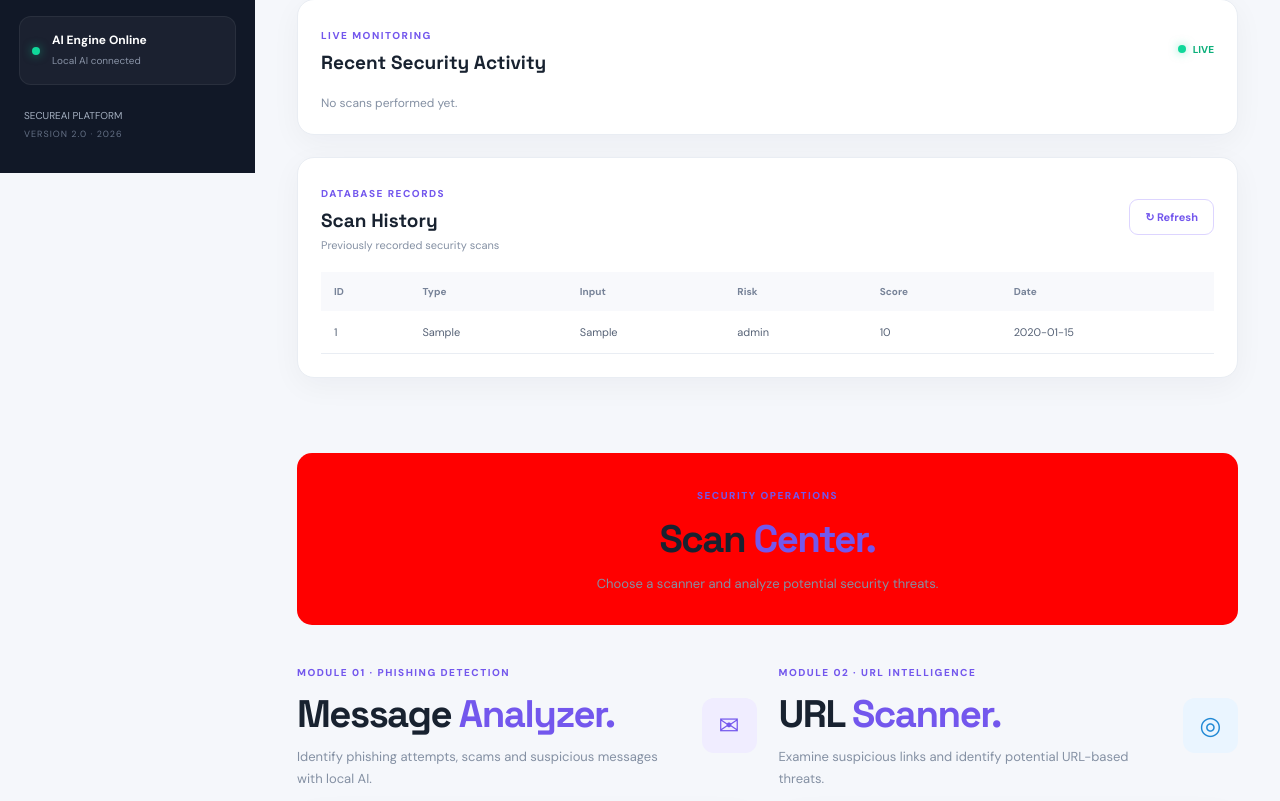
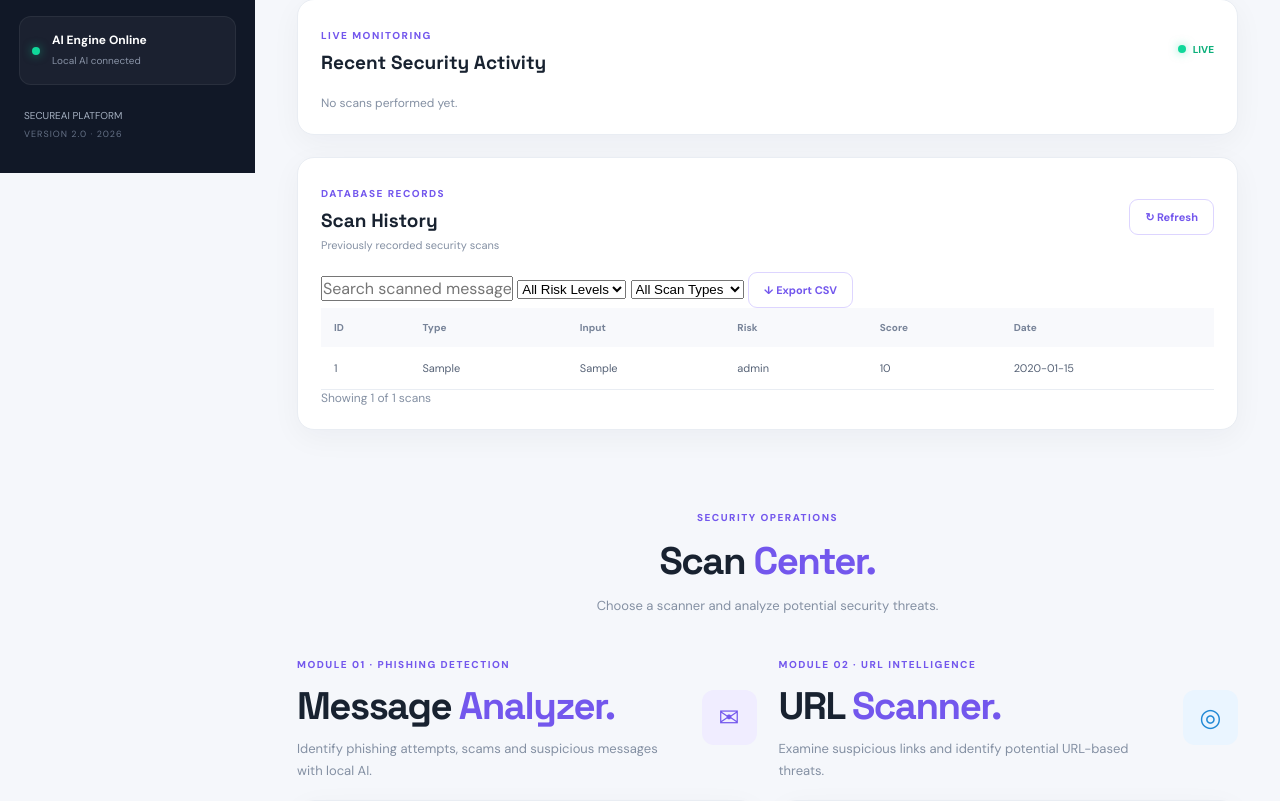
Before and after one commit to prakritinagar01-hub/SecureAI, a Flask app: page / in a window 1280 px wide. Shown: the part 627-1428 px from the top of the page. Run offline with Flask 3, Linux system fonts and the light colour scheme; tables that the repository leaves empty hold one stand-in row (values such as "Sample post").

Commit message:
Improve scan history filters and UI styling

```diff
--- a/static/script.js
+++ b/static/script.js
@@ -209,9 +209,12 @@ function updateDashboard(riskLevel, scanType) {
     activityList.prepend(activity);
 }
 
+
 // =====================================
-// SCAN HISTORY
+// SCAN HISTORY — SEARCH, FILTER & EXPORT
 // =====================================
+
+let allHistoryScans = [];
 
 async function loadScanHistory() {
     const historyList = document.getElementById("historyList");
@@ -226,13 +229,55 @@ async function loadScanHistory() {
             throw new Error("Unable to load scan history");
         }
 
-        if (data.history.length === 0) {
+        allHistoryScans = data.history || [];
+        renderScanHistory();
+
+    } catch (error) {
         historyList.innerHTML =
-                '<p class="history-empty">No scans found yet.</p>';
+            `<p class="history-empty">${escapeHTML(error.message)}</p>`;
+    }
+}
+
+
+// DISPLAY HISTORY
+function renderScanHistory() {
+    const historyList = document.getElementById("historyList");
+
+    const searchValue =
+        (document.getElementById("historySearch")?.value || "")
+        .toLowerCase()
+        .trim();
+
+    const riskValue =
+        document.getElementById("riskFilter")?.value || "all";
+
+    const typeValue =
+        document.getElementById("typeFilter")?.value || "all";
+
+    const filteredScans = allHistoryScans.filter(scan => {
+
+        const input = String(scan.scanned_input || "").toLowerCase();
+        const type = String(scan.scan_type || "").toLowerCase();
+        const risk = String(scan.risk_level || "Unknown").toLowerCase();
+
+        const matchesSearch =
+            input.includes(searchValue) || type.includes(searchValue);
+
+        const matchesRisk =
+            riskValue === "all" || risk === riskValue.toLowerCase();
+
+        const matchesType =
+            typeValue === "all" || type === typeValue.toLowerCase();
+           return matchesSearch && matchesRisk && matchesType;
+    });
+
+    if (filteredScans.length === 0) {
+        historyList.innerHTML =
+            '<p class="history-empty">No matching scans found.</p>';
         return;
     }
 
-        const rows = data.history.map(scan => {
+    const rows = filteredScans.map(scan => {
         const risk = (scan.risk_level || "Unknown").toLowerCase();
 
         const riskClass = ["high", "medium", "low"].includes(risk)
@@ -246,10 +291,14 @@ async function loadScanHistory() {
 
         return `
             <tr>
-                    <td>${scan.id}</td>
+                <td>${Number(scan.id) || 0}</td>
                 <td>${safeType}</td>
-                    <td title="${safeInput}">${safeInput.slice(0, 35)}${safeInput.length > 35 ? "..." : ""}</td>
-                    <td><span class="risk-badge ${riskClass}">${safeRisk}</span></td>
+                <td title="${safeInput}">
+                    ${safeInput.slice(0, 35)}${safeInput.length > 35 ? "..." : ""}
+                </td>
+                <td>
+                    <span class="risk-badge ${riskClass}">${safeRisk}</span>
+                </td>
                 <td>${Number(scan.risk_score) || 0}</td>
                 <td>${safeDate}</td>
             </tr>
@@ -272,15 +321,14 @@ async function loadScanHistory() {
                 <tbody>${rows}</tbody>
             </table>
         </div>
+        <p class="history-empty">
+            Showing ${filteredScans.length} of ${allHistoryScans.length} scans
+        </p>
     `;
-
-    } catch (error) {
-        historyList.innerHTML =
-            `<p class="history-empty">${escapeHTML(error.message)}</p>`;
-    }
 }
 
-// Safely display untrusted database text
+
+// SAFELY DISPLAY UNTRUSTED DATABASE TEXT
 function escapeHTML(value) {
     return String(value).replace(/[&<>"']/g, character => ({
         "&": "&amp;",
@@ -291,8 +339,106 @@ function escapeHTML(value) {
     })[character]);
 }
 
-// Load history when page opens
-document.addEventListener("DOMContentLoaded", loadScanHistory);
+
+// SEARCH AND FILTER EVENTS
+document.addEventListener("DOMContentLoaded", () => {
+
+    loadScanHistory();
+
+    document.getElementById("historySearch")
+        ?.addEventListener("input", renderScanHistory);
+
+    document.getElementById("riskFilter")
+        ?.addEventListener("change", renderScanHistory);
+
+    document.getElementById("typeFilter")
+        ?.addEventListener("change", renderScanHistory);
+
+    document.getElementById("exportHistory")
+        ?.addEventListener("click", exportScanHistory);
+});
+
+
+// EXPORT FILTERED HISTORY TO CSV
+function exportScanHistory() {
+
+    const searchValue =
+        (document.getElementById("historySearch")?.value || "")
+        .toLowerCase()
+        .trim();
+
+    const riskValue =
+        document.getElementById("riskFilter")?.value || "all";
+
+    const typeValue =
+        document.getElementById("typeFilter")?.value || "all";
+
+    const filteredScans = allHistoryScans.filter(scan => {
+
+        const input = String(scan.scanned_input || "").toLowerCase();
+        const type = String(scan.scan_type || "").toLowerCase();
+        const risk = String(scan.risk_level || "Unknown").toLowerCase();
+
+        return (
+            (input.includes(searchValue) || type.includes(searchValue)) &&
+            (riskValue === "all" || risk === riskValue.toLowerCase()) &&
+            (typeValue === "all" || type === typeValue.toLowerCase())
+        );
+    });
+
+    if (filteredScans.length === 0) {
+        alert("No scan records available to export.");
+        return;
+    }
+
+    const csvEscape = value => {
+        let text = String(value ?? "");
+
+        // Prevent spreadsheet formula injection
+        if (/^[=+\-@\t\r]/.test(text)) {
+            text = "'" + text;
+        }
+
+        return `"${text.replace(/"/g, '""')}"`;
+    };
+
+    const headers = [
+        "ID",
+        "Scan Type",
+        "Scanned Input",
+        "Risk Level",
+        "Risk Score",
+        "Date"
+    ];
+
+    const csvRows = filteredScans.map(scan => [
+        scan.id,
+        scan.scan_type,
+        scan.scanned_input,
+        scan.risk_level,
+        scan.risk_score,
+        scan.created_at
+    ]);
+
+    const csvContent = [
+        headers,
+        ...csvRows
+    ].map(row => row.map(csvEscape).join(",")).join("\n");
+
+    const blob = new Blob(["\uFEFF" + csvContent], {
+        type: "text/csv;charset=utf-8;"
+    });
+
+    const url = URL.createObjectURL(blob);
+    const link = document.createElement("a");
+
+    link.href = url;
+    link.download = "SecureAI_Scan_History.csv";
+    link.click();
+
+    URL.revokeObjectURL(url);
+}
+
 
 // =====================================
 // LOAD PERSISTENT DASHBOARD STATISTICS
--- a/static/style.css
+++ b/static/style.css
@@ -1137,8 +1137,3 @@ a {
         margin-bottom: 15px;
     }
 }
-.scan-center-heading {
-    background: red !important;
-    padding: 30px !important;
-    border-radius: 15px !important;
-}
--- a/templates/index.html
+++ b/templates/index.html
@@ -235,6 +235,36 @@
                         </button>
                     </div>
 
+<!-- HISTORY FILTERS -->
+<div class="history-controls">
+
+    <input
+        type="text"
+        id="historySearch"
+        placeholder="Search scanned messages or URLs..."
+    >
+
+    <select id="riskFilter">
+        <option value="all">All Risk Levels</option>
+        <option value="High">High Risk</option>
+        <option value="Medium">Medium Risk</option>
+        <option value="Low">Low Risk</option>
+    </select>
+
+    <select id="typeFilter">
+    <option value="all">All Scan Types</option>
+    <option value="Message Scan">Message</option>
+    <option value="URL Scan">URL</option>
+    <option value="AI Security Lab">AI Security Lab</option>
+</select>
+
+    <button id="exportHistory" class="secondary-btn">
+        ↓ Export CSV
+    </button>
+
+</div>
+
+
                     <div id="historyList">
                         <p>Loading scan history...</p>
                     </div>
```
Lines whose indentation alone changed are shown as unchanged.
